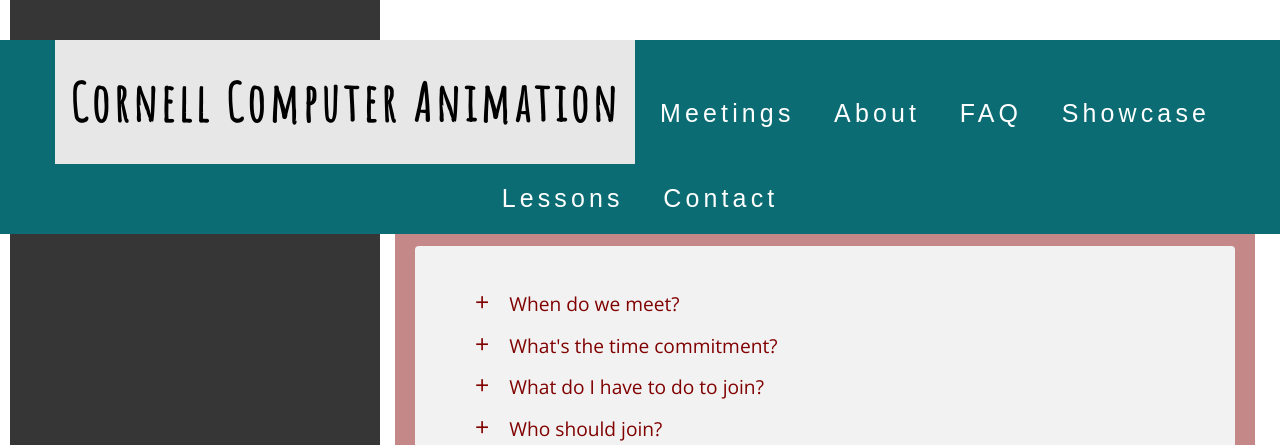
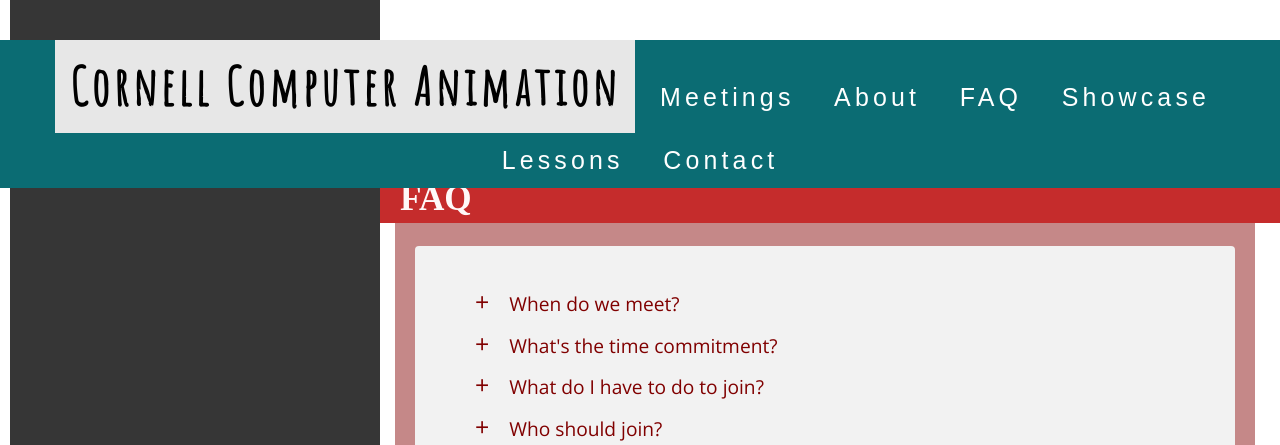
Before and after one commit to apokellypse/CCA-Website, a PHP site: page /faq.html in a window 1280 px wide. Shown: the top 445 px of the page. Run offline with PHP 8.4, Linux system fonts and the light colour scheme; some libraries are stand-ins or nearby versions; some web fonts are replaced.

Commit message:
fixed line height of header

```diff
--- a/public_html/css/style.css
+++ b/public_html/css/style.css
@@ -170,6 +170,7 @@ nav > ul > li {
 	font-family: 'Cabin Sketch', Arial, sans-serif;
 	font-size: 1.2em;
 	color: #636363;
+	line-height: 1.4em;
 }
 
 ul.news > li {
```
